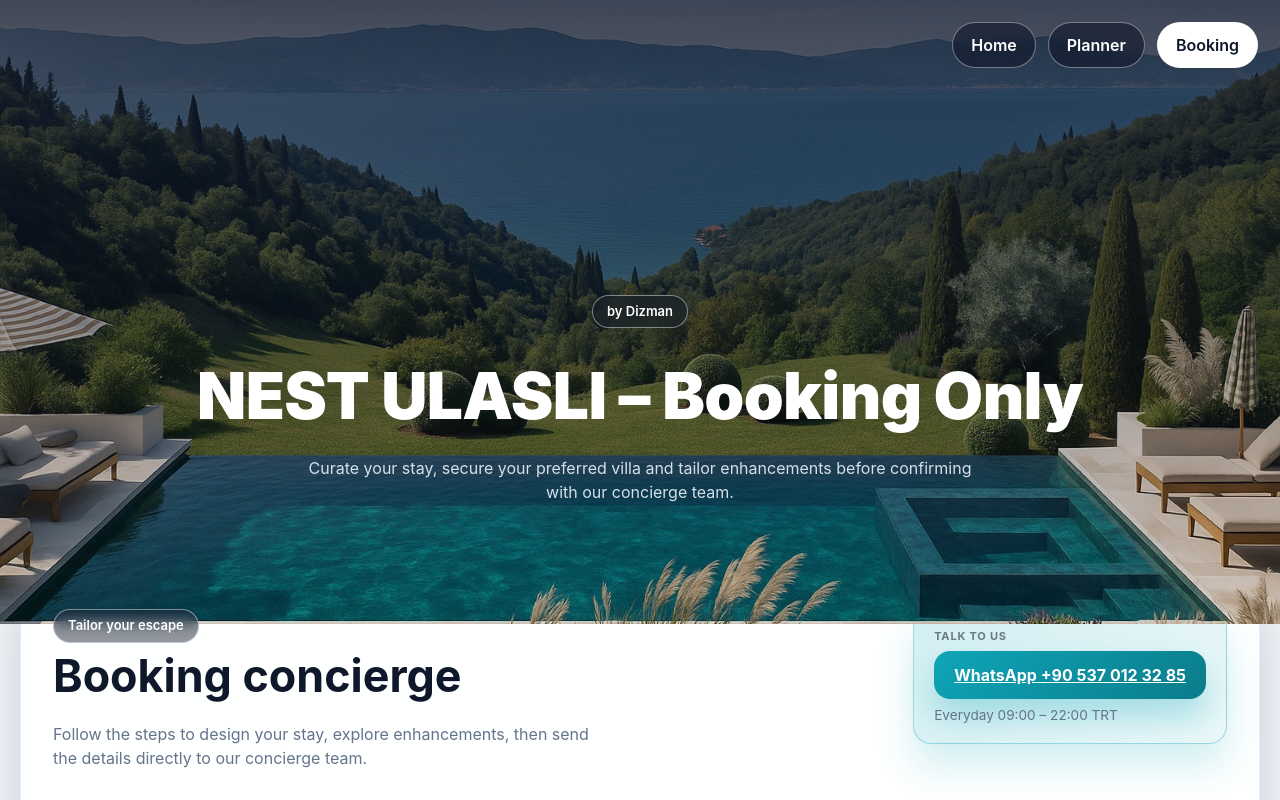
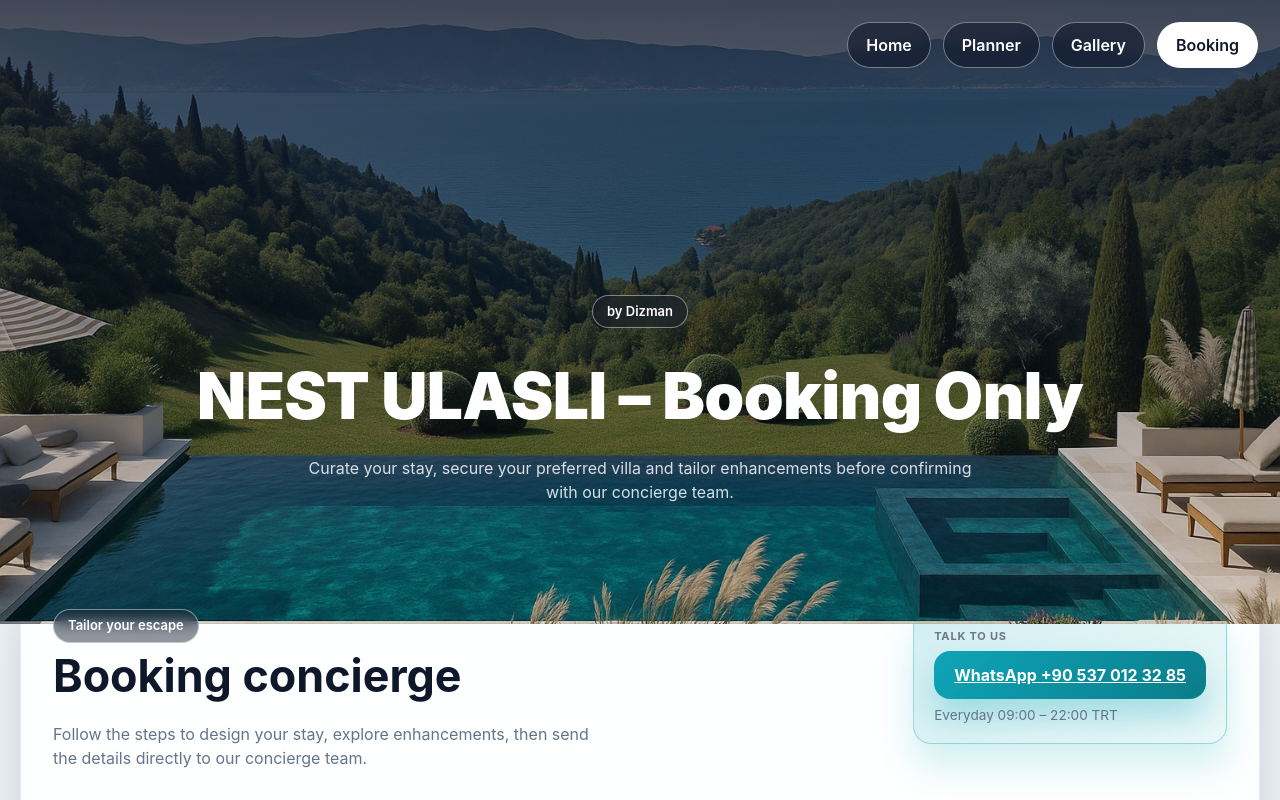
Before and after one commit to dirvass/nest-planner, a React (Vite) app: page /book in a window 1280 px wide. Shown: the top 800 px of the page. Built offline with nearby package versions, Linux system fonts and the light colour scheme.

Commit message:
Update TopNav.tsx

```diff
--- a/src/components/TopNav.tsx
+++ b/src/components/TopNav.tsx
@@ -6,6 +6,7 @@ export default function TopNav() {
     <div className="nav-buttons" role="navigation" aria-label="Primary">
       <a href="/" className="nav-btn dark" aria-label="Go to Home">Home</a>
       <a href="/planner" className="nav-btn dark" aria-label="Go to Planner">Planner</a>
+      <a href="/gallery" className="nav-btn dark">Gallery</a>
       <a href="/book" className="nav-btn primary" aria-label="Go to Booking">
         Booking
       </a>
```
